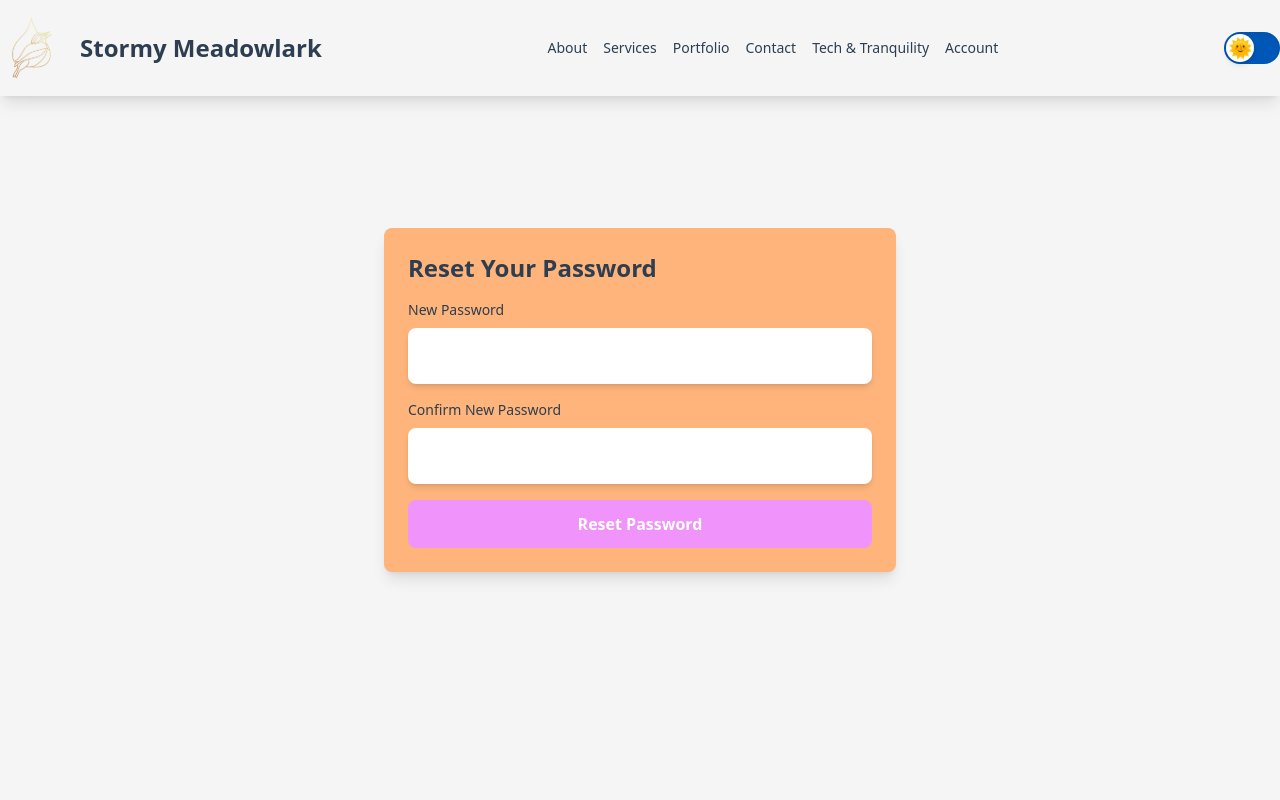
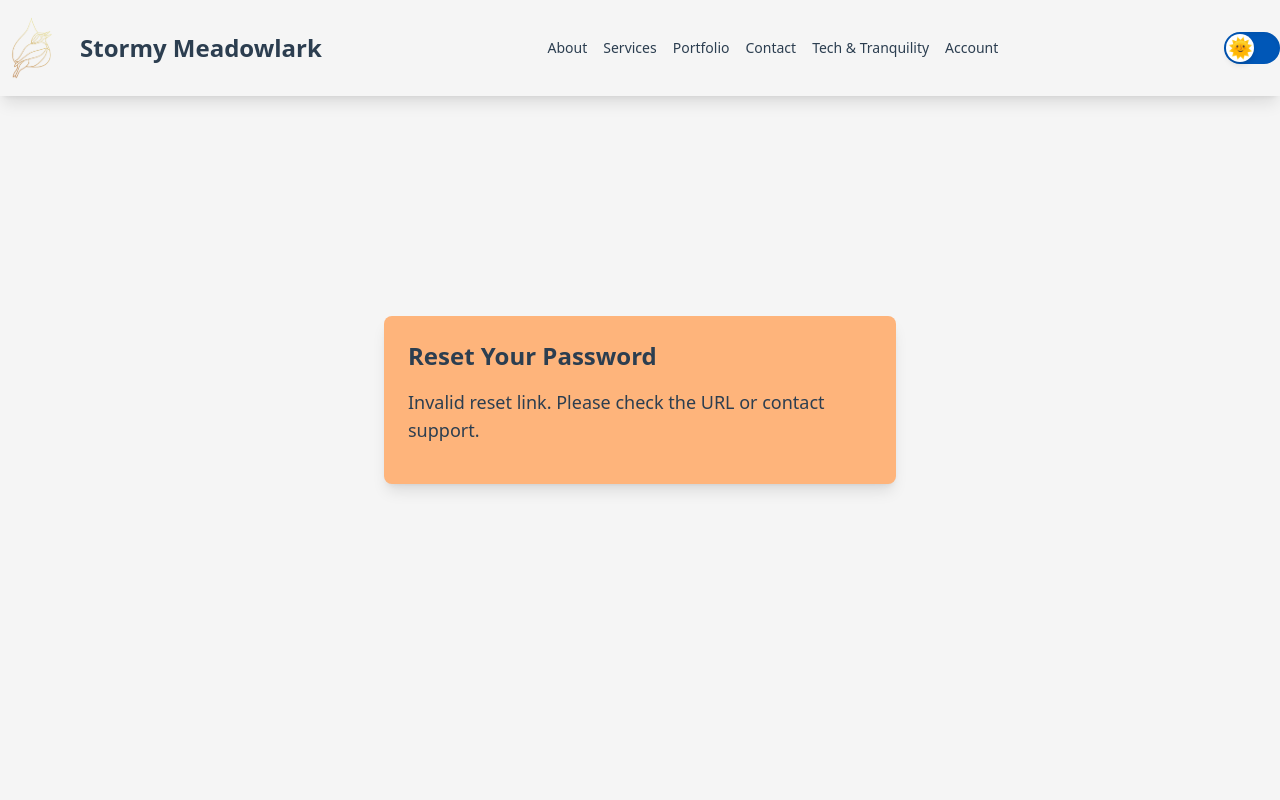
Before and after one commit to StormyMeadowlark/stormy-meadowlark, a React (Vite) app: page /user/reset-password in a window 1280 px wide. Shown: the top 800 px of the page. Built offline with nearby package versions, Linux system fonts and the light colour scheme; what quill-image-resize-module-react would draw is missing.

Commit message:
update password

```diff
--- a/src/pages/ResetPassword.jsx
+++ b/src/pages/ResetPassword.jsx
@@ -1,4 +1,4 @@
-import { useState } from 'react'
+import { useState, useEffect } from 'react'
 import { useLocation, useNavigate } from 'react-router-dom'
 import axios from 'axios'
 
@@ -6,9 +6,17 @@ const ResetPassword = () => {
   const location = useLocation()
   const navigate = useNavigate()
 
+  // Parse query parameters from the URL
   const queryParams = new URLSearchParams(location.search)
   const token = queryParams.get('token')
   const tenantId = queryParams.get('tenantId')
+
+  // Ensure the values are not null
+  useEffect(() => {
+    if (!token || !tenantId) {
+      setMessage('Invalid reset link. Please check the URL or contact support.')
+    }
+  }, [token, tenantId])
 
   const [password, setPassword] = useState('')
   const [confirmPassword, setConfirmPassword] = useState('')
@@ -26,6 +34,7 @@ const ResetPassword = () => {
     setIsLoading(true)
 
     try {
+      // Ensure the tenantId and token are included in the URL and request
       const response = await axios.post(
         `https://skynetrix.tech/api/v1/users/${tenantId}/reset-password/${token}`,
         { password },
```
